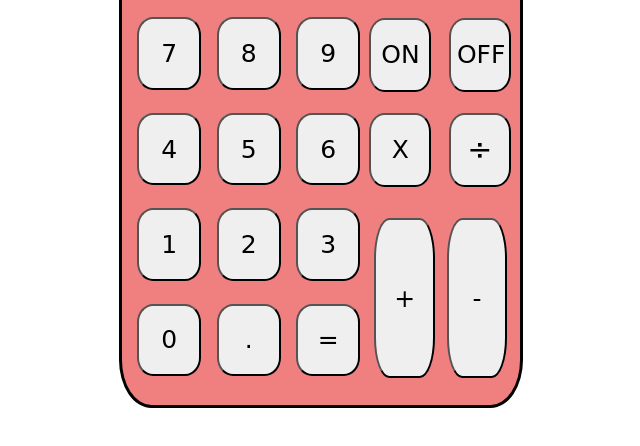
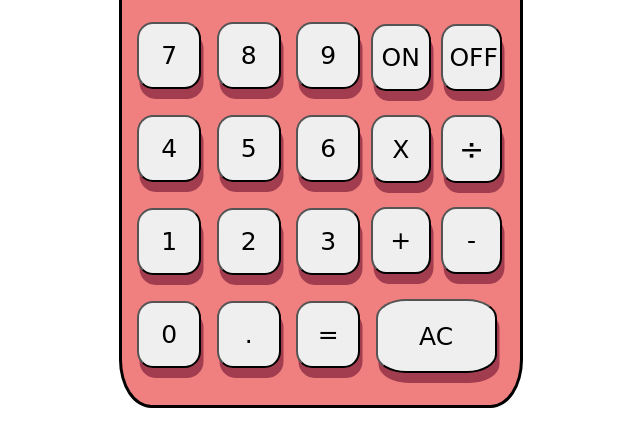
Before and after one commit to YujinOk/calculator, a plain HTML site: page index.html in a window 1280 px wide. Shown: the part 256-702 px from the top of the page, without its empty margins (319-959 px from the left). Drawn offline with Linux system fonts and the light colour scheme; a web font is replaced by a local one.

Commit message:
Added reset button in calculator and changed some positioning

```diff
--- a/index.html
+++ b/index.html
@@ -14,6 +14,7 @@
         <link rel="stylesheet" href="style.css" />
         <title>Calculator</title>
     </head>
+
     <body>
         <div class="grid-container">
             <div class="top__flex">
@@ -23,9 +24,11 @@
                 <button>7</button>
                 <button>8</button>
                 <button>9</button>
+
                 <button>4</button>
                 <button>5</button>
                 <button>6</button>
+
                 <button>1</button>
                 <button>2</button>
                 <button>3</button>
@@ -38,11 +41,12 @@
                 <button class="button--modifier">OFF</button>
                 <button class="button--modifier">X</button>
                 <button class="button--modifier" id="division">&#247;</button>
-            </div>
-            <div class="fourth__flex">
-                <button class="button--lg">+</button>
-                <button class="button--lg">-</button>
+                <button class="button--modifier">+</button>
+                <button class="button--modifier">-</button>
+                <button class="button--lg">AC</button>
             </div>
         </div>
+
+        <script src="script.js"></script>
     </body>
 </html>
--- a/script.js
+++ b/script.js
@@ -1 +1,7 @@
 "strict";
+const calculator = {
+    displayValue: "0",
+    firstOperand: null,
+    waitingForSecondOperand: false,
+    operator: null,
+};
--- a/style.css
+++ b/style.css
@@ -16,19 +16,21 @@ body {
 
 button {
   width: 27%;
-  height: 19%;
+  height: 18%;
   margin: 0.5%;
   border-radius: 25%;
+  box-shadow: 2.5px 10px #a13d4e;
+  cursor: pointer;
 }
 
 .button--modifier {
-  width: 39%;
-  height: 39%;
+  width: 40%;
+  height: 18%;
 }
 
 .button--lg {
-  width: 42%;
-  height: 88%;
+  width: 80%;
+  height: 20%;
 }
 
 .grid-container {
@@ -40,7 +42,8 @@ button {
   border: 3px solid black;
   border-radius: 8%;
   background-color: lightcoral;
-  grid-template-areas: "top top top top top" "second second second third third" "second second second third third" "second second second forth forth" "second second second forth forth";
+  justify-content: center;
+  grid-template-areas: "top top top top top" "second second second third third" "second second second third third" "second second second third third" "second second second third third";
 }
 
 .top__flex {
@@ -58,26 +61,19 @@ button {
   grid-area: second;
   width: 100%;
   flex-wrap: wrap;
-  margin: 3%;
+  margin: 5% 0% 5% 3%;
 }
 
 .third__flex {
   display: flex;
   flex-direction: row;
-  justify-content: space-around;
+  justify-content: space-evenly;
   grid-area: third;
   width: 100%;
   flex-wrap: wrap;
-  margin: 5% 5% 0 0;
-}
-
-.fourth__flex {
-  display: flex;
-  flex-direction: row;
-  justify-content: space-around;
-  grid-area: forth;
-  align-items: center;
-  margin: 0 4% 10% 5%;
+  margin: 5% 7% 5% 0;
+  padding-right: 8px;
+  padding-top: 6px;
 }
 
 p {
--- a/styles.scss
+++ b/styles.scss
@@ -6,12 +6,14 @@
     font-family: "BoldlyMissy";
     src: url("BoldlyMissy.otf") format("opentype");
 }
+
 * {
     box-sizing: border-box;
     font-family: "BoldlyMissy", cursive;
     // font-family: "Bangers", cursive;
     font-size: 25px;
 }
+
 body {
     display: flex;
     justify-content: center;
@@ -19,19 +21,21 @@ body {
 }
 button {
     width: 27%;
-    height: 19%;
+    height: 18%;
     margin: 0.5%;
     border-radius: 25%;
+    box-shadow: 2.5px 10px rgb(161, 61, 78);
+    cursor: pointer;
 }
 .button--modifier {
-    width: 39%;
-    height: 39%;
-    // border-radius: 25%;
+    // width: 40%;
+    // height: 18.2%;
+    width: 40%;
+    height: 18%;
 }
 .button--lg {
-    width: 42%;
-    height: 88%;
-    // border-radius: 25%;
+    width: 80%;
+    height: 20%;
 }
 .grid-container {
     width: 35%;
@@ -42,13 +46,14 @@ button {
     border: 3px solid black;
     border-radius: 8%;
     background-color: lightcoral;
+    justify-content: center;
+
     grid-template-areas:
         "top top top top top"
         "second second second third third"
         "second second second third third"
-        "second second second forth forth"
-        "second second second forth forth";
-    // background-color: lightgreen;
+        "second second second third third"
+        "second second second third third";
 }
 
 .top__flex {
@@ -64,22 +69,17 @@ button {
     grid-area: second;
     width: 100%;
     flex-wrap: wrap;
-    margin: 3%;
+    margin: 5% 0% 5% 3%;
 }
 .third__flex {
     @include flex;
-    justify-content: space-around;
+    justify-content: space-evenly;
     grid-area: third;
     width: 100%;
     flex-wrap: wrap;
-    margin: 5% 5% 0 0;
-}
-.fourth__flex {
-    @include flex;
-    justify-content: space-around;
-    grid-area: forth;
-    align-items: center;
-    margin: 0 4% 10% 5%;
+    margin: 5% 7% 5% 0;
+    padding-right: 8px;
+    padding-top: 6px;
 }
 
 p {
```
